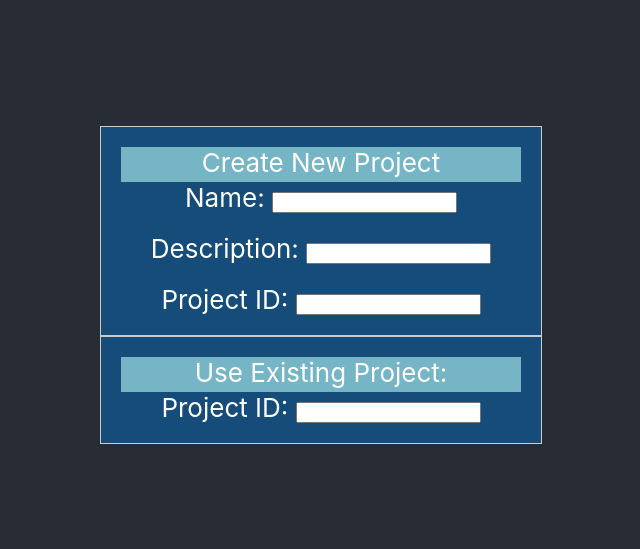
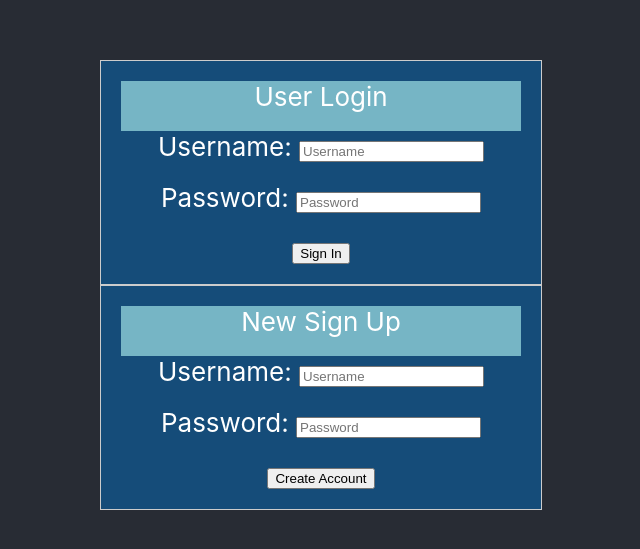
Before and after one commit to SV-Hello/EE461L-Team1, a React (Create React App) app: page / in a window 1280 px wide. Shown: the part 115-664 px from the top of the page, without its empty margins (319-959 px from the left). Built offline with nearby package versions, Linux system fonts and the light colour scheme.

Commit message:
Login and create account functionality working

```diff
--- a/package.json
+++ b/package.json
@@ -2,10 +2,12 @@
   "name": "firstproject",
   "version": "0.1.0",
   "private": true,
+  "proxy": "http://localhost:5000",
   "dependencies": {
     "@testing-library/jest-dom": "^5.17.0",
     "@testing-library/react": "^13.4.0",
     "@testing-library/user-event": "^13.5.0",
+    "axios": "^1.6.0",
     "react": "^18.2.0",
     "react-dom": "^18.2.0",
     "react-router": "^6.16.0",
@@ -15,6 +17,7 @@
   },
   "scripts": {
     "start": "react-scripts start",
+    "start-backend": "flask --app app.py --debug run",
     "build": "react-scripts build",
     "test": "react-scripts test",
     "eject": "react-scripts eject"
--- a/src/App.js
+++ b/src/App.js
@@ -19,7 +19,7 @@ function App() {
       <header className="App-header">
 
         {/*<Login></Login>*/}
-        {<AccessProjectPage></AccessProjectPage>}
+        {<Login></Login>}
         {/*<Project></Project>*/}
 
       </header>
--- a/src/components/Login.js
+++ b/src/components/Login.js
@@ -1,24 +1,76 @@
 import React from 'react';
+import { useState } from 'react';
 import {Routes, Route, Link,} from "react-router-dom"
+import axios from 'axios';
 
 import Shape from './Shape.js'
 import BackgroundBox from './BackgroundBox.js';
 import AccessProjectPage from './AccessProjectPage';
 import Project from './Project';
 
-function log() {
-    <nav>
-    <ul>
-    <li><Link to="/">AccessProjectPage</Link></li>
-    </ul>
-    </nav>
-  }
+// function log() {
+//     <nav>
+//     <ul>
+//     <li><Link to="/">AccessProjectPage</Link></li>
+//     </ul>
+//     </nav>
+// }
 
-  const Spacer = ({ height, width }) => {
+const Spacer = ({ height, width }) => {
     return <div style={{ height, width }}></div>;
-  };
+};
 
 const Login = () => {
+    const [userData, setUserData] = useState({
+        user: "",
+        pass: ""
+    });
+
+    function requestUser() {
+        axios({
+            method: "POST",
+            url: `/user/`,
+            data: {
+                username: userData.user,
+                password: userData.pass
+            }
+        }).then((response) => {
+            console.log(response.data)
+        }).catch((error) => {
+            if (error.response) {
+              console.log(error.response)
+              console.log(error.response.status)
+              console.log(error.response.headers)
+            }
+        })
+    }
+
+    function pushUser() {
+        axios({
+            method: "POST",
+            url: "/adduser",
+            data: {
+                username: userData.new_user,
+                password: userData.new_pass
+            }
+        }).then((response) => {
+            console.log(response)
+        }).catch((error) => {
+            if (error.response) {
+              console.log(error.response)
+              console.log(error.response.status)
+              console.log(error.response.headers)
+              }
+          })
+    }
+
+    function handleChange(event) {
+        const {value, name} = event.target
+        setUserData(prevNote => ({
+            ...prevNote, [name]: value})
+        )
+    }
+
     return(
         <div>
 
@@ -27,27 +79,46 @@ const Login = () => {
 
                 <Shape width = "400px" height = "50px" text = "User Login"></Shape>
 
-                Username: <input username="myUsername" />
-
+                Username: <input onChange={handleChange}
+                    type="user"
+                    text={userData.user}
+                    name="user"
+                    placeholder="Username"
+                    value={userData.user} />
                 <Spacer height="20px" />
-                <button onClick={log}>Sign In</button>
+                Password: <input onChange={handleChange}
+                    type="pass"
+                    text={userData.pass}
+                    name="pass"
+                    placeholder="Password"
+                    value={userData.pass} />
+                <Spacer height="20px" />
+                <button onClick={requestUser}>Sign In</button>
 
             </BackgroundBox>
 
             {/*Sign Up*/}
             <BackgroundBox>
-
                 <Shape width = "400px" height = "50px" text = "New Sign Up"></Shape>
 
-                Username: <input username="myUsername" />
+                Username: <input onChange={handleChange}
+                    type="new_user"
+                    text={userData.new_user}
+                    name="new_user"
+                    placeholder="Username"
+                    value={userData.new_user} />
 
                 <Spacer height="20px" />
 
-                Password: <input password="myPassword" />
+                Password: <input onChange={handleChange}
+                    type="new_pass"
+                    text={userData.new_pass}
+                    name="new_pass"
+                    placeholder="Password"
+                    value={userData.new_pass} />
 
                 <Spacer height="20px" />
-                <button onClick={log}>Create Account</button>
-
+                <button onClick={pushUser}>Create Account</button>
             </BackgroundBox>
 
         </div>
```
Also changed, not shown: 2 other files (tests, documents, lock files or other folders).
